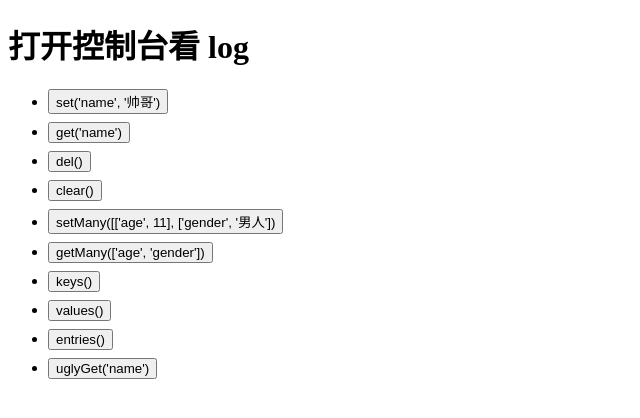
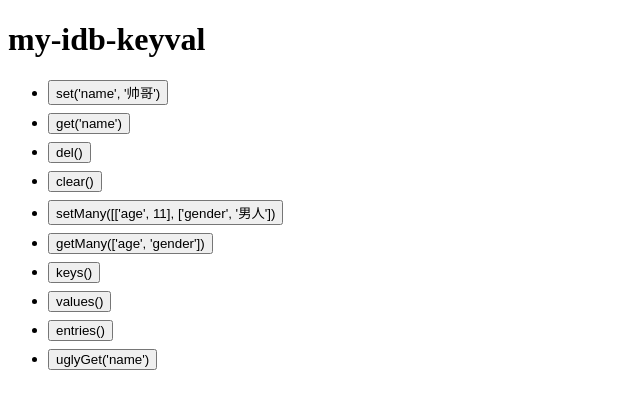
Before and after one commit to haixiangyan/my-idb-keyval, a website built with webpack: page index.html in a window 1280 px wide. Shown: the whole page, without its empty margins (0-640 px from the left). Built offline with nearby package versions, Linux system fonts and the light colour scheme.

Commit message:
Update index.html

```diff
--- a/index.html
+++ b/index.html
@@ -7,11 +7,11 @@
           margin: 8px 0;
       }
   </style>
-  <title>测试</title>
+  <title>my-idb-keyval</title>
 </head>
 <body>
 
-<h1>打开控制台看 log</h1>
+<h1>my-idb-keyval</h1>
 
 <ul>
   <li>
```
